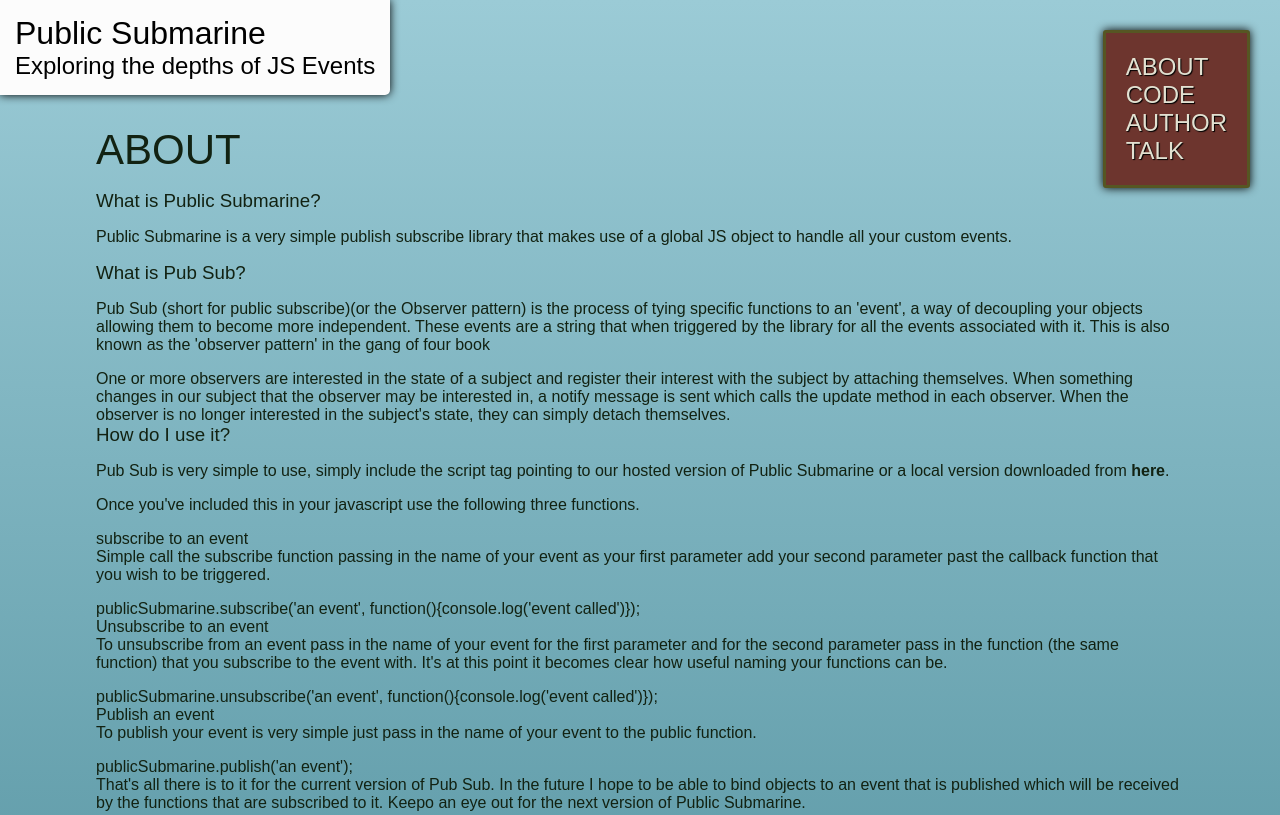
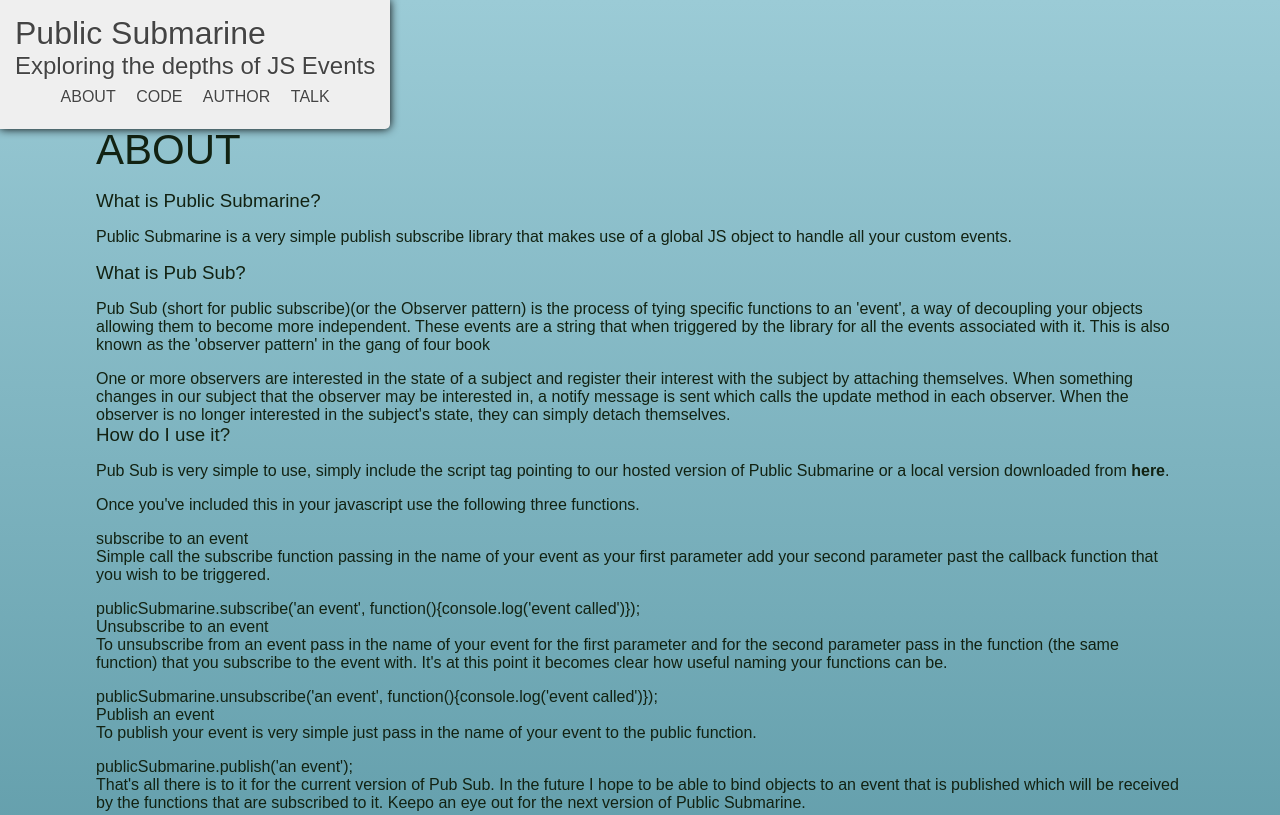
Before and after one commit to atleastimtrying/publicsubmarine, a plain HTML site: page index.html in a window 1280 px wide. Shown: the top 815 px of the page. Drawn offline with Linux system fonts and the light colour scheme.

Commit message:
normalized nav a bit

```diff
--- a/style.css
+++ b/style.css
@@ -6,11 +6,13 @@
 }
 header{
   position:fixed;
+  color:#444;
   padding: 15px;
-  background: #FCFCFC;
+  background: #efefef;
   border-bottom-right-radius: 5px;
   z-index:100;
-  box-shadow:0 0 10px #000;
+  box-shadow:0 0 10px black;
+  text-shadow:0 0 2px white;
 }
 header h1{
 
@@ -19,22 +21,15 @@ header h2{
 
 }
 header nav{
-  position: fixed;
-  right:30px;
-  top:30px;
-  padding:20px;
-  border-radius:3px;
-  border:3px solid #565623;
-  background:#6D352E;
-  box-shadow:0 0  10px #000;
   text-transform:uppercase;
+  padding:8px;
+  text-align:center;
 }
 header nav a{
-  color:#e2e1d1;
   text-decoration:none;
-  display:block;
-  font-size:24px;
-  text-shadow:1px 1px 1px #000;
+  font-size:16px;
+  padding:8px;
+  color:#444;
 }
 header nav a.active,
 header nav a:hover{
```
